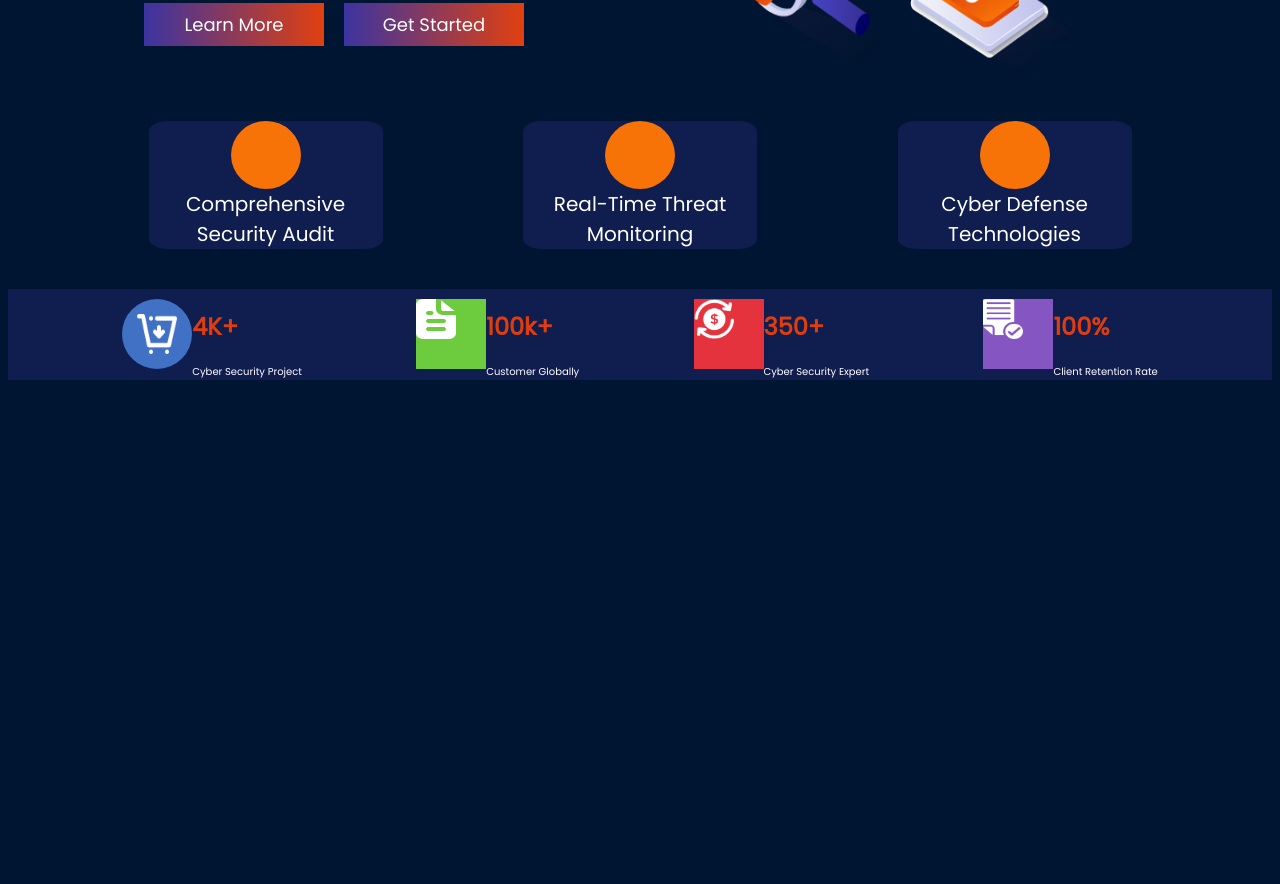
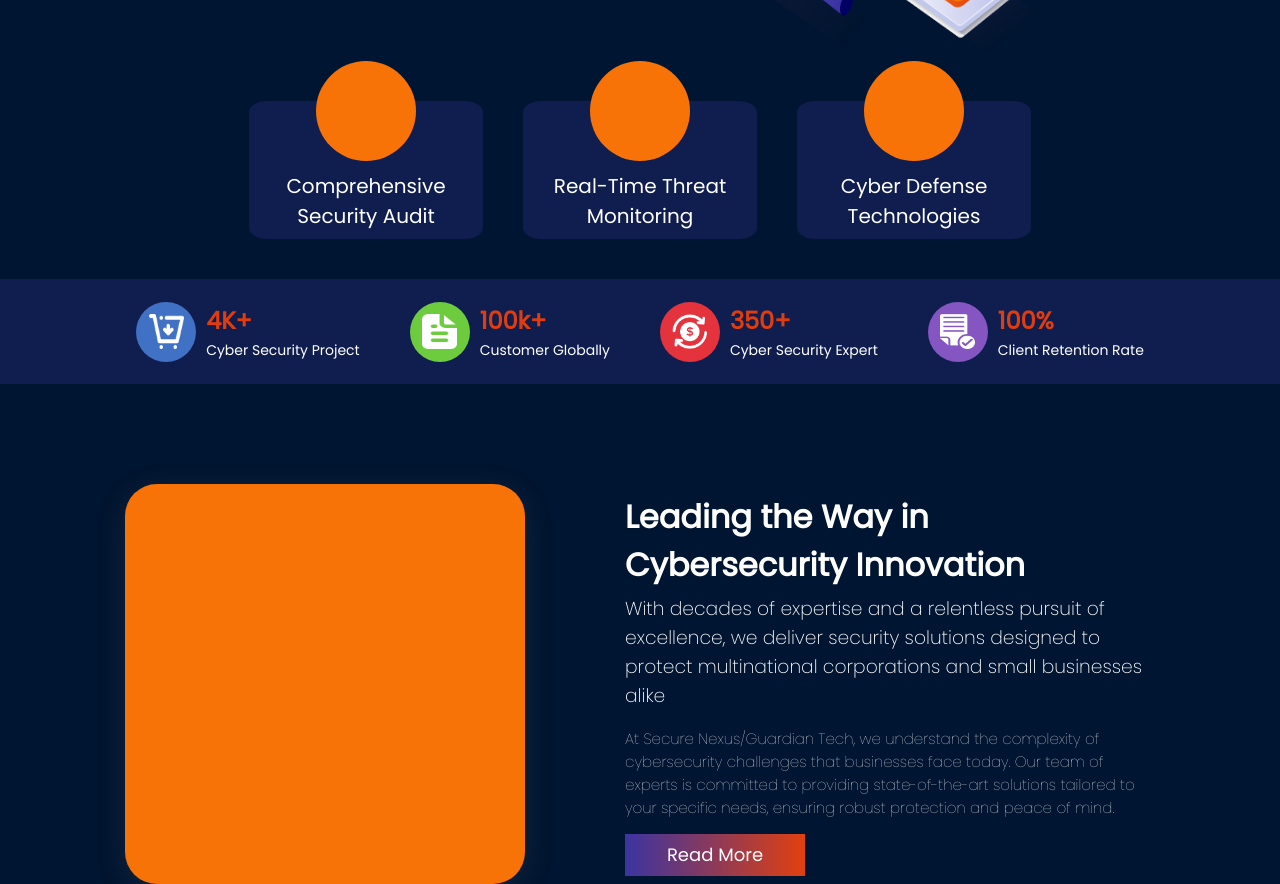
Before and after one commit to EcchiGrill/Secure-Nexus, a website: page index.html in a window 1280 px wide. Shown: the part 478-1362 px from the top of the page. Before the commit the page ends 866 px from the top, so only its background shows below. Drawn offline with Linux system fonts and the light colour scheme.

Commit message:
changes 2

```diff
--- a/index.html
+++ b/index.html
@@ -32,6 +32,7 @@
                     <button type="button">Learn More</button>
                     <button type="button">Get Started</button>
                 </div>
+
             </div>
             <img src="./src/img/header.png" alt="">
         </div>
@@ -41,13 +42,23 @@
             <div class="header-card"><div></div><span>Cyber Defense Technologies</span></div>
         </div>
     </div>
+    <div class="section-info_wrapper">
+        <div class="section-info"><div class="section-info_icon-1"><img src="./src/img/icon-1.png" alt=""></div><div class="section-info_text"><h2>4K+</h2><span>Cyber Security Project</span></div></div>
+        <div class="section-info"><div class="section-info_icon-2"><img src="./src/img/icon-2.png" alt=""></div><div class="section-info_text"><h2>100k+</h2><span>Customer Globally</span></div></div>
+        <div class="section-info"><div class="section-info_icon-3"><img src="./src/img/icon-3.png" alt=""></div><div class="section-info_text"><h2>350+</h2><span>Cyber Security Expert</span></div></div>
+        <div class="section-info"><div class="section-info_icon-4"><img src="./src/img/icon-4.png" alt=""></div><div class="section-info_text"><h2>100%</h2><span>Client Retention Rate</span></div></div>
+    </div>
 
-    <div class="header-info_wrapper">
-        <div class="header-info"><div class="header-info_icon-1"><img src="./src/img/icon-1.png" alt=""></div><div class="header-info_text"><h2>4K+</h2><span>Cyber Security Project</span></div></div>
-        <div class="header-info"><div class="header-info_icon-2"><img src="./src/img/icon-2.png" alt=""></div><div class="header-info_text"><h2>100k+</h2><span>Customer Globally</span></div></div>
-        <div class="header-info"><div class="header-info_icon-3"><img src="./src/img/icon-3.png" alt=""></div><div class="header-info_text"><h2>350+</h2><span>Cyber Security Expert</span></div></div>
-        <div class="header-info"><div class="header-info_icon-4"><img src="./src/img/icon-4.png" alt=""></div><div class="header-info_text"><h2>100%</h2><span>Client Retention Rate</span></div></div>
+    <div class="about-us_wrapper">
+        <div class="about-us_icon"></div>
+        <div class="about-us_text">
+            <h1>Leading the Way in Cybersecurity Innovation</h1>
+            <h3>With decades of expertise and a relentless pursuit of excellence, we deliver security solutions designed to protect multinational corporations and small businesses alike</h3>
+            <p>At Secure Nexus/Guardian Tech, we understand the complexity of cybersecurity challenges that businesses face today. Our team of experts is committed to providing state-of-the-art solutions tailored to your specific needs, ensuring robust protection and peace of mind.</p>
+            <button type="button">Read More</button>
+        </div>
     </div>
+
 </body>
 
 <footer>
--- a/src/scss/style.scss
+++ b/src/scss/style.scss
@@ -3,23 +3,28 @@
 
 * {
     font-family: $primary-font;
+    margin: 0px;
+    padding: 0px;
 }
 
 a {
     text-decoration: none;
 }
 
+
 button {
     @include text-template($primary-font-color, 15px);
+
     background: $button-bg-color;
     border: 0px;
+    cursor: pointer;
 }
 
 button:hover {
     background: none;
     border-image: $button-bg-color 1;
     border-width: 2px;
-    border-style: solid;
+    border-style: solid
 }
 
 body {
@@ -28,7 +33,10 @@ body {
 
 .navbar_wrapper {
     @include flex-template(row);
-    justify-content: space-evenly;
+
+    justify-content: center;
+    margin-top: 20px;
+    column-gap: 130px;
 
     .logo-title {
         @include text-template($heading-font-color, 26px)
@@ -38,7 +46,7 @@ body {
 .navbar {
     @include flex-template(row);
 
-    column-gap: 40px;
+    column-gap: 35px;
     list-style-type: none;
 
     a {
@@ -56,7 +64,8 @@ body {
 .header-content_wrapper {
     @include flex-template(row);
 
-    justify-content: space-evenly;
+    justify-content: center;
+    column-gap: 70px;
     margin-top: 40px;
 
     .header-content {
@@ -75,6 +84,7 @@ body {
             p {
                 color: $primary-font-color;
                 font-weight: 100;
+                margin-top: 10px
             }
 
         }
@@ -83,7 +93,7 @@ body {
             @include flex-template(row);
 
             column-gap: 20px;
-            margin-top: 50px;
+            margin-top: 40px;
 
             button {
                 width: 180px;
@@ -94,9 +104,8 @@ body {
     }
 
         img {
-            width: 500px;
+            width: 450px;
             height: 440px;
-            min-width: 400px;
             min-height: 380px;
         }
 }
@@ -104,83 +113,153 @@ body {
 .header-cards_wrapper {
     @include flex-template(row);
 
-    justify-content: space-evenly;
+    justify-content: center;
+    column-gap: 40px;
     margin-top: 40px;
 
     .header-card {
         @include flex-template(column);
 
+        position: relative;
         width: 234px;
-        height: 128px;
+        height: 138px;
         background-color: $card-bg-color;
         border-radius: 8%;
         text-align: center;
 
         div {
-            width: 70px;
-            height: 70px;
+            position: absolute;
+            top: -40px;
+            width: 100px;
+            height: 100px;
             background-color: $figure-bg-color;
             border-radius: 50%
         }
 
         span {
             @include text-template($primary-font-color, 20px);
+
+            position: absolute;
+            bottom: 8px
         }
 
     }
 }
 
-.header-info_wrapper {
+.section-info_wrapper {
     @include flex-template(row);
 
     background: $section-bg-color;
-    justify-content: space-evenly;
+    justify-content: center;
+    column-gap: 50px;
     margin-top: 40px;
+    height: 105px;
 
-    .header-info {
+    .section-info {
         @include flex-template(row);
 
-        .header-info_text {
+        column-gap: 10px;
+
+        .section-info_text {
             display: flex;
             flex-direction: column;
+            row-gap: 2px;
 
             h2 {
                 color: $heading-font-color
             }
 
             span {
-                @include text-template($primary-font-color, 10px);
+                @include text-template($primary-font-color, 14px);
             }
         }
-        .header-info_icon-1 {
+        .section-info_icon-1 {
             display: flex;
             align-items: center;
             justify-content: center;
-            width: 70px;
-            height: 70px;
+            width: 60px;
+            height: 60px;
             background: rgba(65, 113, 196, 1);
             border-radius: 50%;
             align-content: center;
         }
-        .header-info_icon-2 {
-            width: 70px;
-            height: 70px;
+        .section-info_icon-2 {
+            display: flex;
+            align-items: center;
+            justify-content: center;
+            width: 60px;
+            height: 60px;
             background: rgba(108, 204, 62, 1);
+            border-radius: 50%;
+            align-content: center;
         }
-        .header-info_icon-3 {
-            width: 70px;
-            height: 70px;
+        .section-info_icon-3 {
+            display: flex;
+            align-items: center;
+            justify-content: center;
+            width: 60px;
+            height: 60px;
             background: rgba(229, 51, 61, 1);
+            border-radius: 50%;
+            align-content: center;
         }
-        .header-info_icon-4 {
-            width: 70px;
-            height: 70px;
+        .section-info_icon-4 {
+            display: flex;
+            align-items: center;
+            justify-content: center;
+            width: 60px;
+            height: 60px;
             background: rgba(133, 85, 193, 1);
+            border-radius: 50%;
+            align-content: center;
         }
 
         img {
-            height: 40px;
-            width: 40px;
+            height: 35px;
+            width: 35px;
         }
     }
 }
+
+.about-us_wrapper {
+    @include flex-template(row);
+
+
+    margin-top: 100px;
+    justify-content: center;
+    column-gap: 100px;
+
+    .about-us_icon {
+        background: $figure-bg-color;
+        height: 400px;
+        width: 400px;
+        border-radius: 8%;
+        box-shadow: rgba(100, 100, 111, 0.2) 0px 7px 29px 0px;
+    }
+
+    .about-us_text {
+        width: 530px;
+        color: $primary-font-color;
+
+        h3 {
+            margin-top: 5px;
+            font-weight: 200;
+        }
+
+        p {
+            font-size: 15px;
+            margin-top: 17px;
+            font-weight: 100;
+        }
+
+        button {
+            width: 180px;
+            height: 42px;
+            font-size: 18px;
+            margin-top: 15px;
+        }
+
+    }
+
+
+}
```
Also changed, not shown: dist/css/style.min.css, 1 other file.
